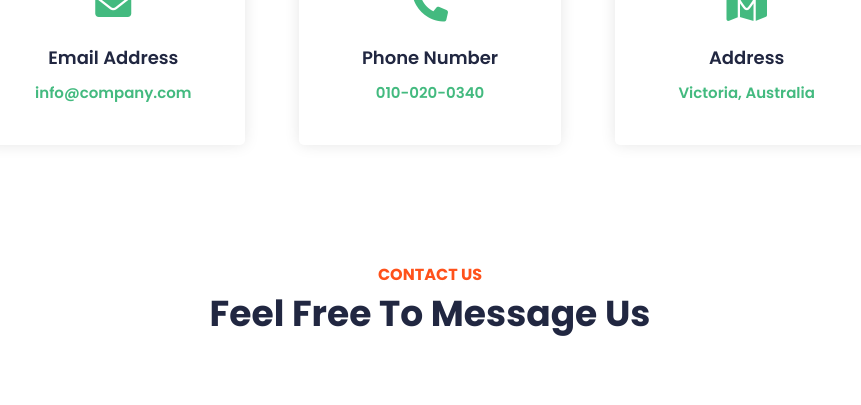
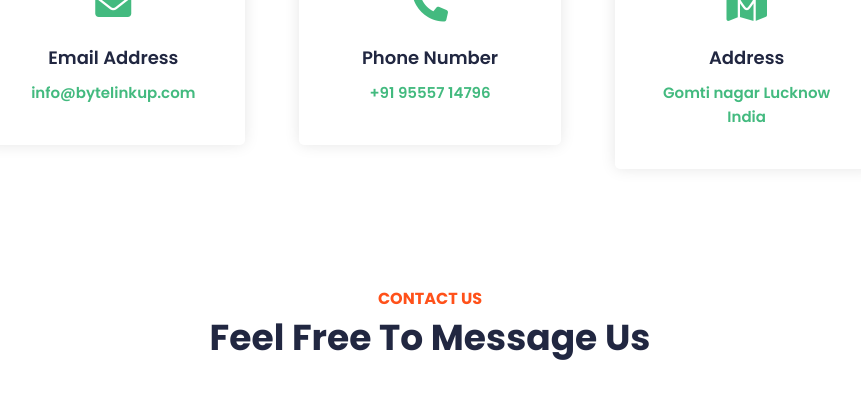
Before and after one commit to Baba7080/bytelinkup, a Django app: page /contactUs/ in a window 1280 px wide. Shown: the part 999-1404 px from the top of the page, without its empty margins (210-1071 px from the left). Run offline with Django 4.2, Linux system fonts and the light colour scheme; some libraries are stand-ins or nearby versions.

Commit message:
bug resolve

```diff
--- a/templates/about-us.html
+++ b/templates/about-us.html
@@ -115,7 +115,7 @@
             <h4>Please tell us about your idea and how you want it to be</h4>
             <p>If you need more HTML templates, you can try visiting TooCSS blog and Tooplate websites. You can get many good templates on those websites.<br><br>Nulla non placerat neque, a gravida elit. Vestibulum ante ipsum primis in faucibus orci luctus et ultrices posuere cubilia curae; Morbi sed dolor condimentum tellus commodo volutpat non malesuada turpis.</p>
             <div class="green-button">
-              <a href="contact-us.html">Discover More</a>
+              <a href="{% url 'contactUs' %}">Discover More</a>
             </div>
           </div>
         </div>
--- a/templates/base.html
+++ b/templates/base.html
@@ -11,6 +11,8 @@
     <link href="https://fonts.googleapis.com/css2?family=Poppins:wght@100;200;300;400;500;600;700;800;900&display=swap" rel="stylesheet">
 
     <title>ByteLinkuo</title>
+    <link rel="icon" type="image/png" href="/{% static 'assets/images/logo.png' %}">
+
     {% comment %} <link rel="stylesheet" href="{% static 'your_app/css/styles.css' %}"> {% endcomment %}
 
     <!-- Bootstrap core CSS -->
@@ -44,7 +46,7 @@ https://templatemo.com/tm-574-Bytelinkup
                   <nav class="main-nav">
                       <!-- ***** Logo Start ***** -->
                       <a href="index.html" class="logo">
-                          <img src="assets/images/logo.png" alt="">
+                          <img src="{% static 'assets/images/logo1.png' %}" alt="">
                       </a>
                       <!-- ***** Logo End ***** -->
                       <!-- ***** Menu Start ***** -->
--- a/templates/contact-us.html
+++ b/templates/contact-us.html
@@ -39,21 +39,21 @@
               <div class="info-item">
                 <i class="fa fa-envelope"></i>
                 <h4>Email Address</h4>
-                <a href="#">info@company.com</a>
+                <a href="mailto:info@bytelinkup.com">info@bytelinkup.com	</a>
               </div>
             </div>
             <div class="col-lg-4">
               <div class="info-item">
                 <i class="fa fa-phone"></i>
                 <h4>Phone Number</h4>
-                <a href="#">010-020-0340</a>
+                <a href="tel:+919555714796">+91 95557 14796</a>
               </div>
             </div>
             <div class="col-lg-4">
               <div class="info-item">
                 <i class="fa fa-map-marked-alt"></i>
                 <h4>Address</h4>
-                <a href="#">Victoria, Australia</a>
+                <a href="#">Gomti nagar Lucknow India</a>
               </div>
             </div>
           </div>
```
Also changed, not shown: static/assets/images/logo.jpeg (added), static/assets/images/logo.png, static/assets/images/logo1.png (added).
